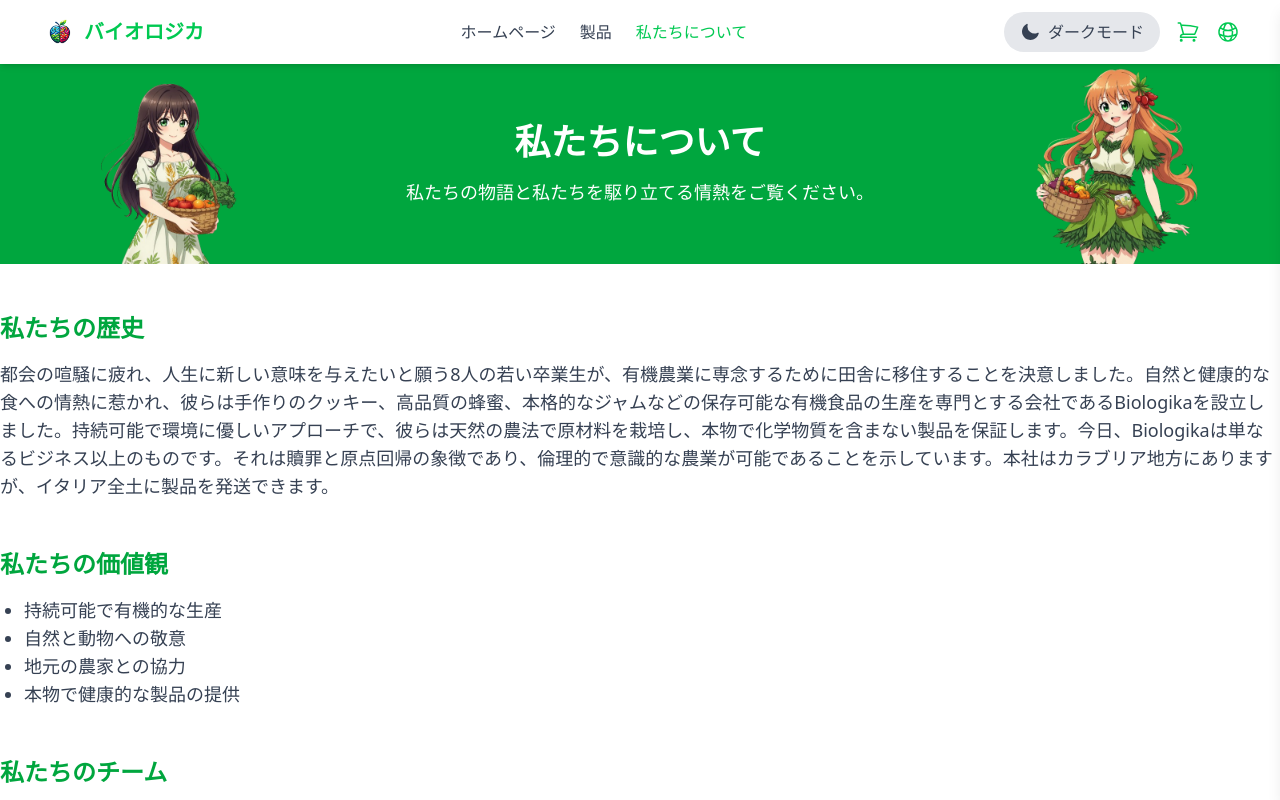
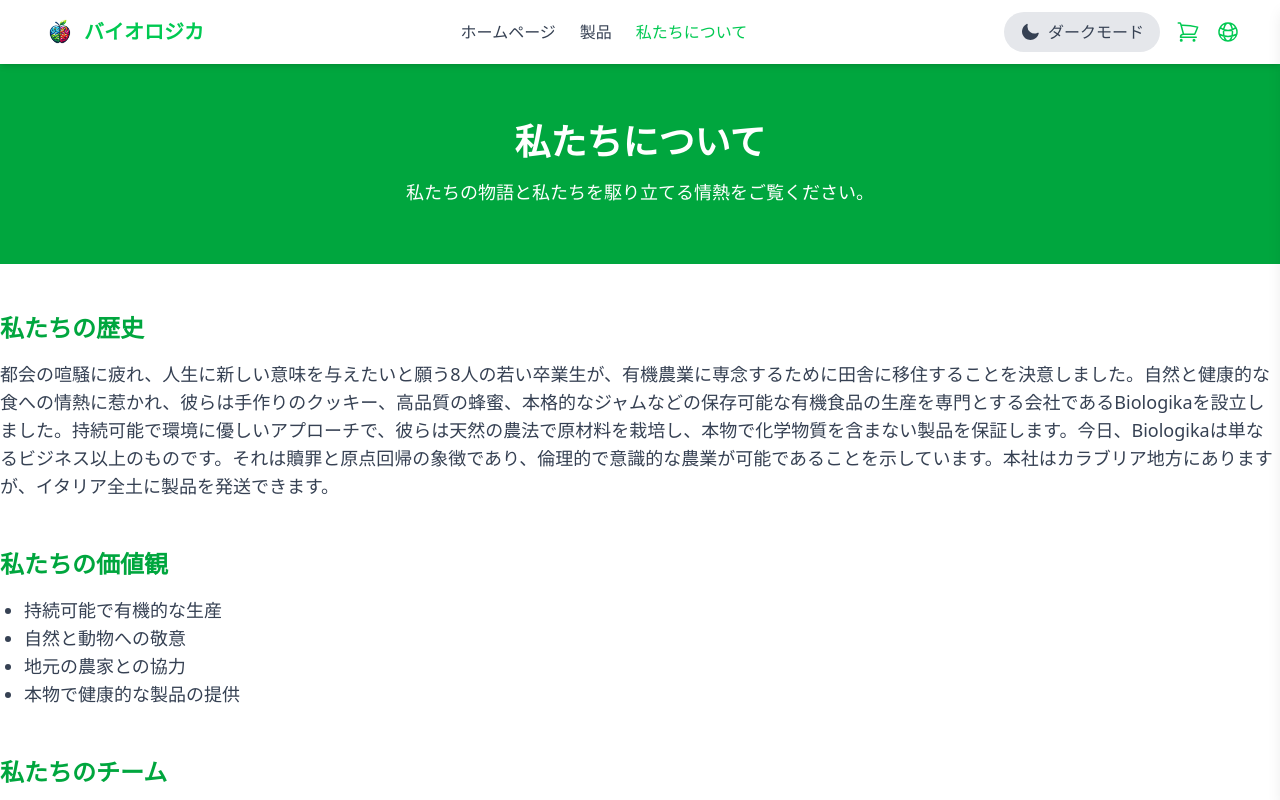
Before and after one commit to ebrancati/Biologika-eCommerce, a React (Vite) app: page /ja/about-us in a window 1280 px wide. Shown: the top 800 px of the page. Built offline with nearby package versions, Linux system fonts and the light colour scheme.

Commit message:
Refactor: use '.endsWith()' for route matching

```diff
--- a/src/components/Header.tsx
+++ b/src/components/Header.tsx
@@ -10,9 +10,9 @@ interface PageHeaderProps {
 
 const Header: React.FC<PageHeaderProps> = ({ title, subtitle }) => {
     const location = useLocation();
-    const isHomePage = location.pathname === '/homepage';
-    const isProductsPage = location.pathname === '/products';
-    const isAboutPage = location.pathname === '/about-us';
+    const isHomePage = location.pathname.endsWith('/homepage');
+    const isProductsPage = location.pathname.endsWith('/products');
+    const isAboutPage = location.pathname.endsWith('/about-us');
 
     if (isAboutPage) {
         return (
```
